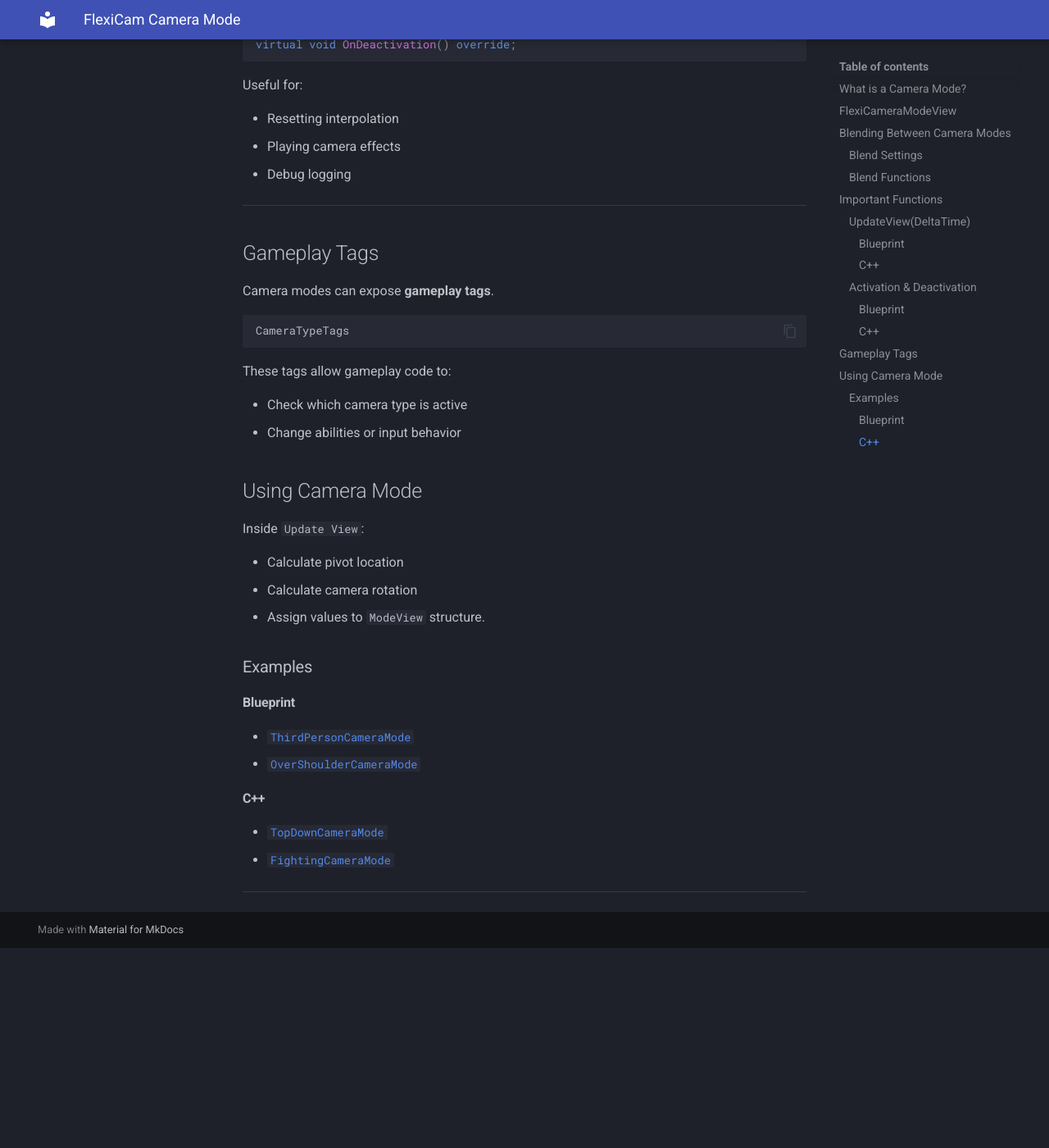
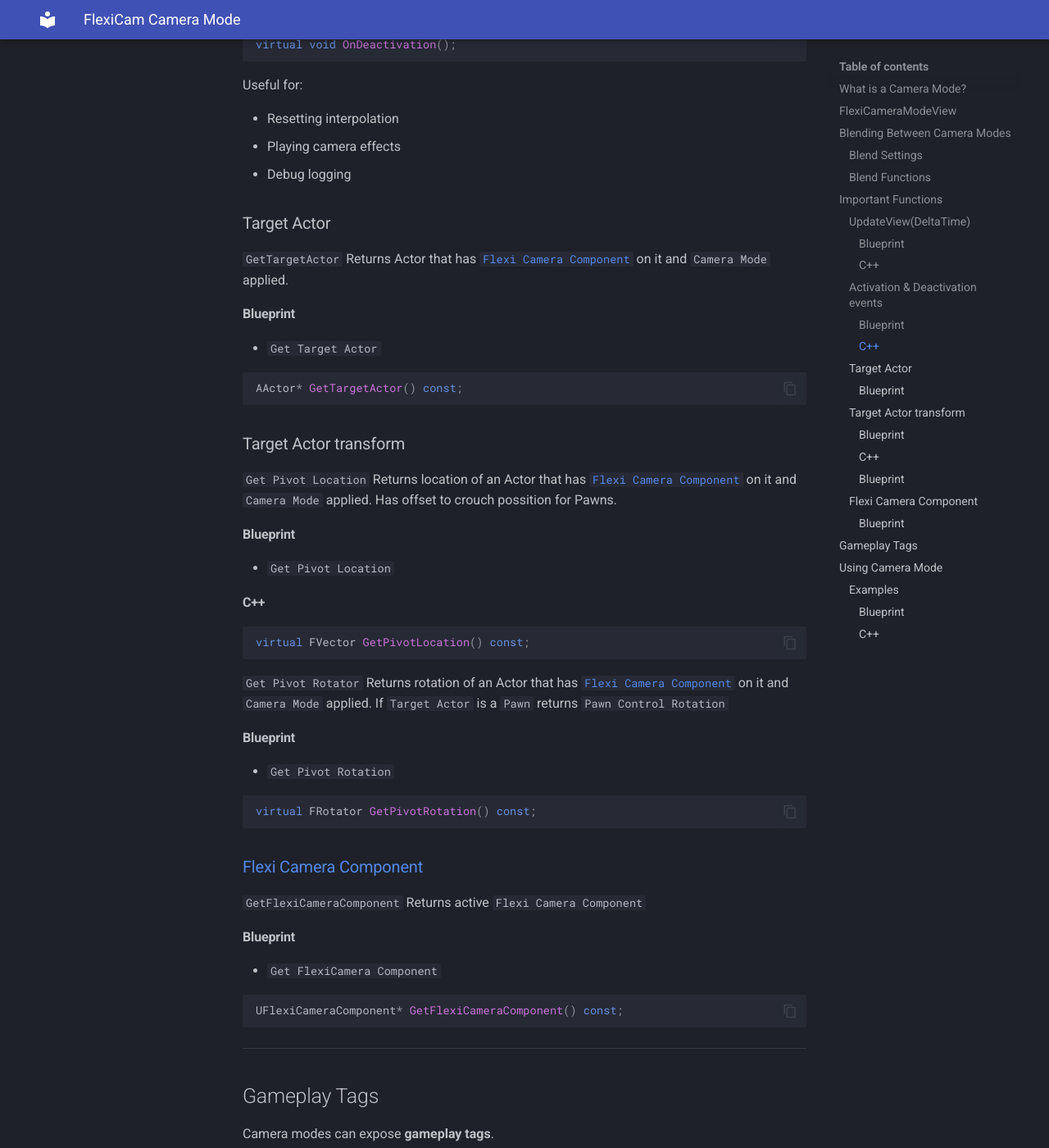
Before and after one commit to egorkapk/flexicam-docs, an MkDocs documentation site: the page built from docs/camera-mode.md, in a window 1280 px wide and 1400 px high, scrolled down 2163 px. Shown: the whole window at 82% size. Built offline with MkDocs 1.6.1 and Material for MkDocs 9.7.7, drawn with Linux system fonts in a browser that asks for light colours; before the commit the page ends 3319 px from its top, so only the background shows below that; some of the changed text lies outside the part shown.

Commit message:
End camera mode

````diff
--- a/docs/camera-mode.md
+++ b/docs/camera-mode.md
@@ -64,7 +64,7 @@
 
 ---
 
-### Activation & Deactivation
+### Activation & Deactivation events
 
 Camera modes receive lifecycle events.
 
@@ -76,8 +76,8 @@
 #### C++
 
 ```cpp
-virtual void OnActivation() override;
-virtual void OnDeactivation() override;
+virtual void OnActivation();
+virtual void OnDeactivation();
 ```
 
 Useful for:
@@ -85,6 +85,58 @@
 - Resetting interpolation
 - Playing camera effects
 - Debug logging
+
+### Target Actor
+
+`GetTargetActor`
+    Returns Actor that has [`Flexi Camera Component`](camera-component.md) on it and `Camera Mode` applied.
+
+#### Blueprint
+
+- `Get Target Actor`
+
+```cpp
+AActor* GetTargetActor() const;
+```
+
+### Target Actor transform
+
+`Get Pivot Location`
+    Returns location of an Actor that has [`Flexi Camera Component`](camera-component.md) on it and `Camera Mode` applied. Has offset to crouch possition for Pawns.
+
+#### Blueprint
+
+- `Get Pivot Location`
+
+#### C++
+
+```cpp
+virtual FVector GetPivotLocation() const;
+```
+
+`Get Pivot Rotator`
+    Returns rotation of an Actor that has [`Flexi Camera Component`](camera-component.md) on it and `Camera Mode` applied. If `Target Actor` is a `Pawn` returns `Pawn Control Rotation`
+
+#### Blueprint
+
+- `Get Pivot Rotation`
+
+```cpp
+virtual FRotator GetPivotRotation() const;
+```
+
+### [Flexi Camera Component](camera-component.md)
+
+`GetFlexiCameraComponent`
+Returns active `Flexi Camera Component`
+
+#### Blueprint
+
+- `Get FlexiCamera Component`
+
+```cpp
+UFlexiCameraComponent* GetFlexiCameraComponent() const;
+```
 
 ---
 
````
